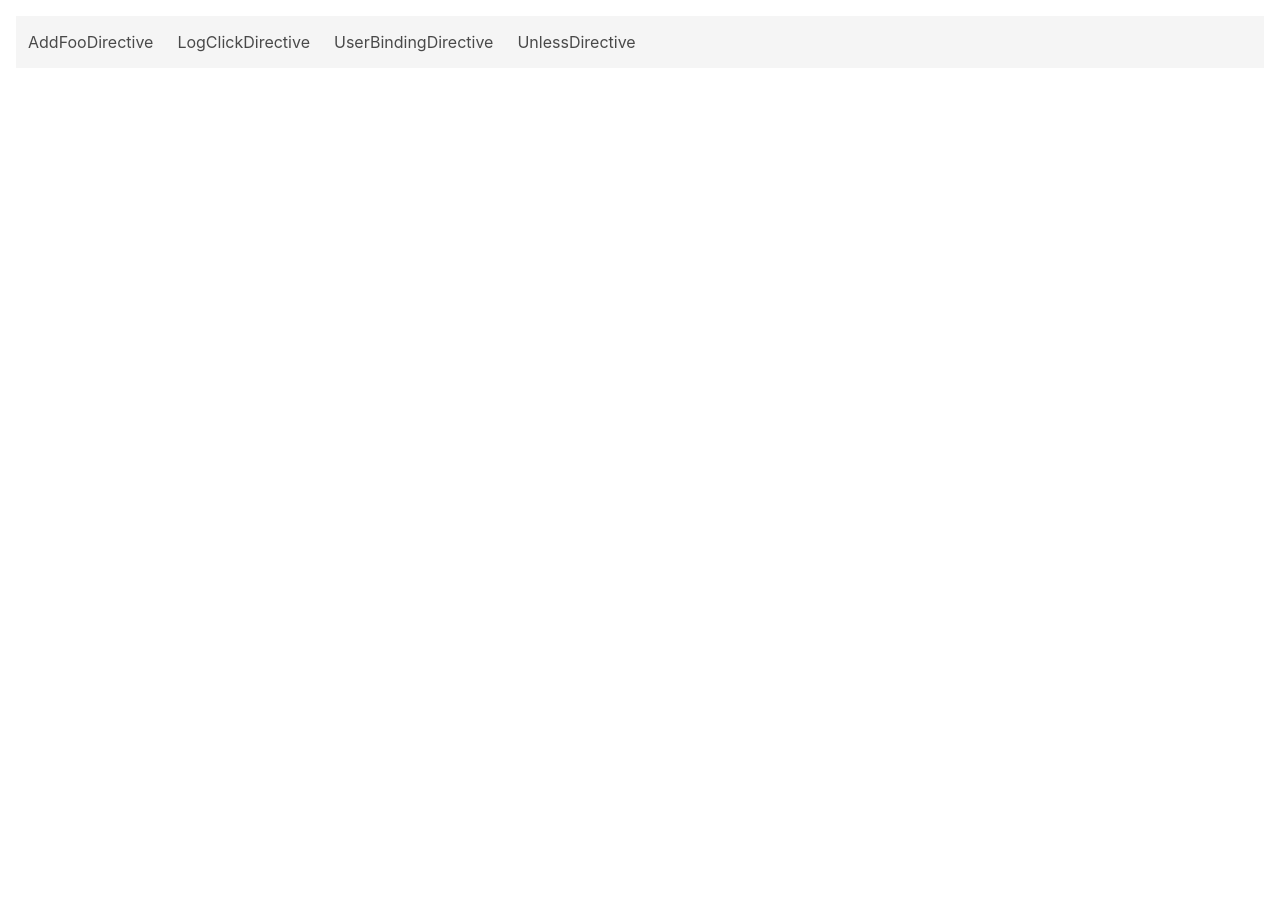
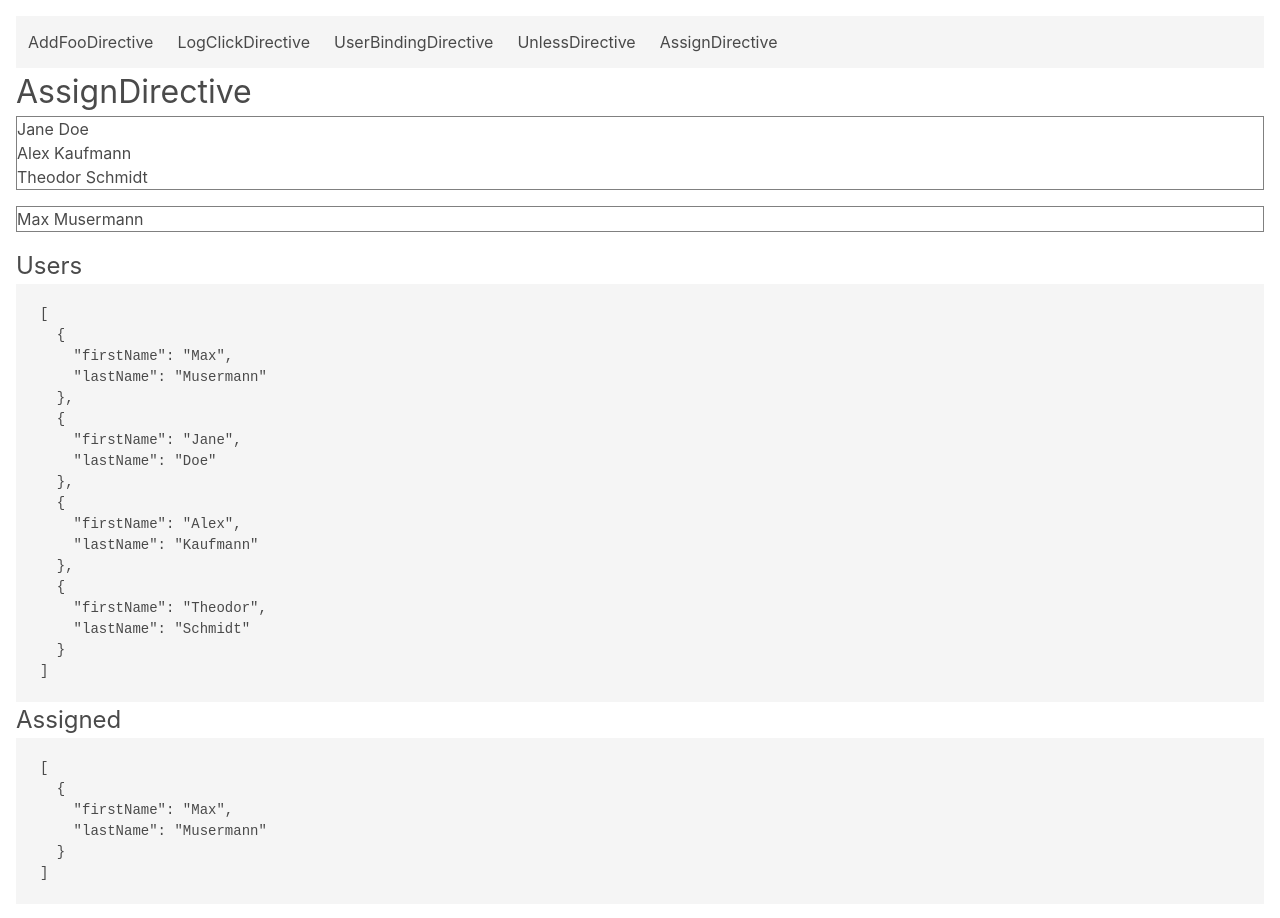
Before and after one commit to similicious/structural-directives-talk, an Angular app: page /structural-directives/assign in a window 1280 px wide. Before the commit this address led to /. Before the commit the page ends 800 px from the top, so only its background shows below. Built offline with nearby package versions, Linux system fonts and the light colour scheme.

Commit message:
Added assign demo directive

```diff
--- a/src/app/app-routing.module.ts
+++ b/src/app/app-routing.module.ts
@@ -28,6 +28,13 @@ const routes: Routes = [
         (m) => m.UnlessModule
       ),
   },
+  {
+    path: 'structural-directives/assign',
+    loadChildren: () =>
+      import('./structural-directives/assign/assign.module').then(
+        (m) => m.AssignModule
+      ),
+  },
 ];
 
 @NgModule({
--- a/src/app/app.component.html
+++ b/src/app/app.component.html
@@ -14,6 +14,11 @@
       [routerLink]="['/', 'structural-directives', 'unless']"
       >UnlessDirective</a
     >
+    <a
+      class="navbar-item"
+      [routerLink]="['/', 'structural-directives', 'assign']"
+      >AssignDirective</a
+    >
   </div>
 </nav>
 <router-outlet></router-outlet>
--- /dev/null
+++ b/src/app/structural-directives/assign/assign-demo.component.html
@@ -0,0 +1,25 @@
+<h1 class="is-size-3">AssignDirective</h1>
+
+<article>
+  <ng-template
+    [appAssign]="users"
+    [(assignedItems)]="assignedUsers"
+    let-assignUsers$
+    let-move="move"
+  >
+    <section>
+      <ul>
+        <li *ngFor="let user of assignUsers$ | async" (click)="move(user)">
+          {{ user.firstName }} {{ user.lastName }}
+        </li>
+      </ul>
+    </section>
+  </ng-template>
+</article>
+
+<h2 class="is-size-4">Users</h2>
+<pre
+  >{{ users | json }}
+</pre>
+<h2 class="is-size-4">Assigned</h2>
+<pre>{{ assignedUsers | json }}</pre>
--- /dev/null
+++ b/src/app/structural-directives/assign/assign-demo.component.scss
@@ -0,0 +1,12 @@
+section {
+  border: 1px solid grey;
+  margin-bottom: 1rem;
+}
+
+li {
+  cursor: pointer;
+
+  &:hover {
+    background-color: grey;
+  }
+}
--- /dev/null
+++ b/src/app/structural-directives/assign/assign-demo.component.ts
@@ -0,0 +1,17 @@
+import { Component } from '@angular/core';
+
+@Component({
+  selector: 'app-assign-demo',
+  templateUrl: './assign-demo.component.html',
+  styleUrls: ['./assign-demo.component.scss'],
+})
+export class AssignDemoComponent {
+  users = [
+    { firstName: 'Max', lastName: 'Musermann' },
+    { firstName: 'Jane', lastName: 'Doe' },
+    { firstName: 'Alex', lastName: 'Kaufmann' },
+    { firstName: 'Theodor', lastName: 'Schmidt' },
+  ];
+
+  assignedUsers = [this.users[0]];
+}
--- /dev/null
+++ b/src/app/structural-directives/assign/assign.directive.ts
@@ -0,0 +1,81 @@
+import {
+  Directive,
+  EventEmitter,
+  Input,
+  Output,
+  SimpleChanges,
+  TemplateRef,
+  ViewContainerRef,
+} from '@angular/core';
+import { BehaviorSubject, Observable, combineLatest, map } from 'rxjs';
+
+@Directive({
+  selector: 'ng-template[appAssign]',
+})
+export class AssignDirective<TItem> {
+  @Input('appAssign')
+  items: TItem[] = [];
+
+  @Input()
+  assignedItems: TItem[] = [];
+
+  @Output()
+  assignedItemsChange = new EventEmitter<TItem[]>();
+
+  private items$ = new BehaviorSubject(this.items);
+  private assignedItems$ = new BehaviorSubject(this.assignedItems);
+  private unassignedItems$ = combineLatest([
+    this.items$,
+    this.assignedItems$,
+  ]).pipe(
+    map(([items, assignedItems]) =>
+      items.filter((item) => !assignedItems.includes(item))
+    )
+  );
+
+  constructor(
+    private templateRef: TemplateRef<AssignContext<TItem>>,
+    private viewContainerRef: ViewContainerRef
+  ) {}
+
+  ngOnChanges(changes: SimpleChanges) {
+    if (changes['items']) {
+      this.items$.next(this.items);
+    }
+
+    if (changes['assignedItems']) {
+      this.assignedItems$.next(this.assignedItems);
+    }
+  }
+
+  ngOnInit() {
+    this.viewContainerRef.createEmbeddedView(this.templateRef, {
+      $implicit: this.unassignedItems$,
+      move: (item) => {
+        const assignedItems = [...this.assignedItems, item];
+        this.assignedItemsChange.next(assignedItems);
+      },
+    });
+    this.viewContainerRef.createEmbeddedView(this.templateRef, {
+      $implicit: this.assignedItems$,
+      move: (item) => {
+        const assignedItems = this.assignedItems.filter(
+          (itemToFilter) => itemToFilter !== item
+        );
+        this.assignedItemsChange.next(assignedItems);
+      },
+    });
+  }
+
+  static ngTemplateContextGuard<TItem>(
+    dir: AssignDirective<TItem>,
+    ctx: AssignContext<TItem> | any
+  ): ctx is AssignContext<TItem> {
+    return true;
+  }
+}
+
+interface AssignContext<TItem> {
+  $implicit: Observable<TItem[]>;
+  move: (item: TItem) => void;
+}
```
Also changed, not shown: src/app/structural-directives/assign/assign.module.ts (added, +14 -0 lines).
